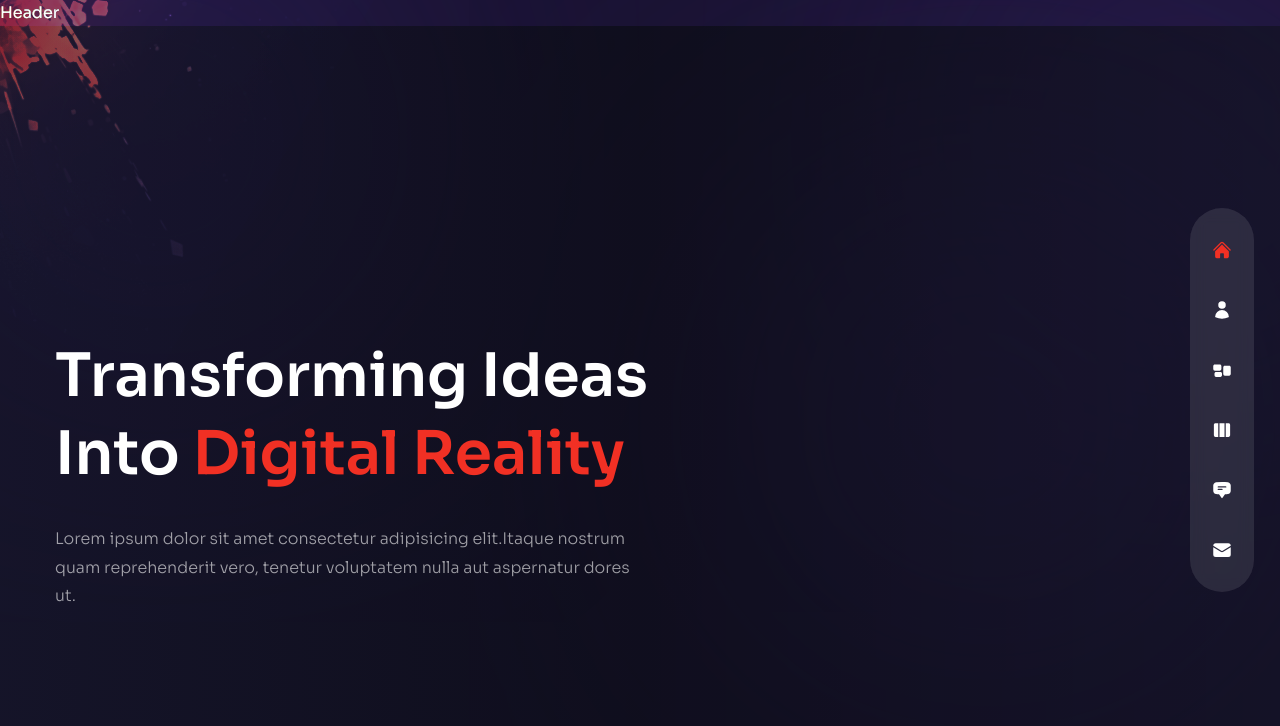
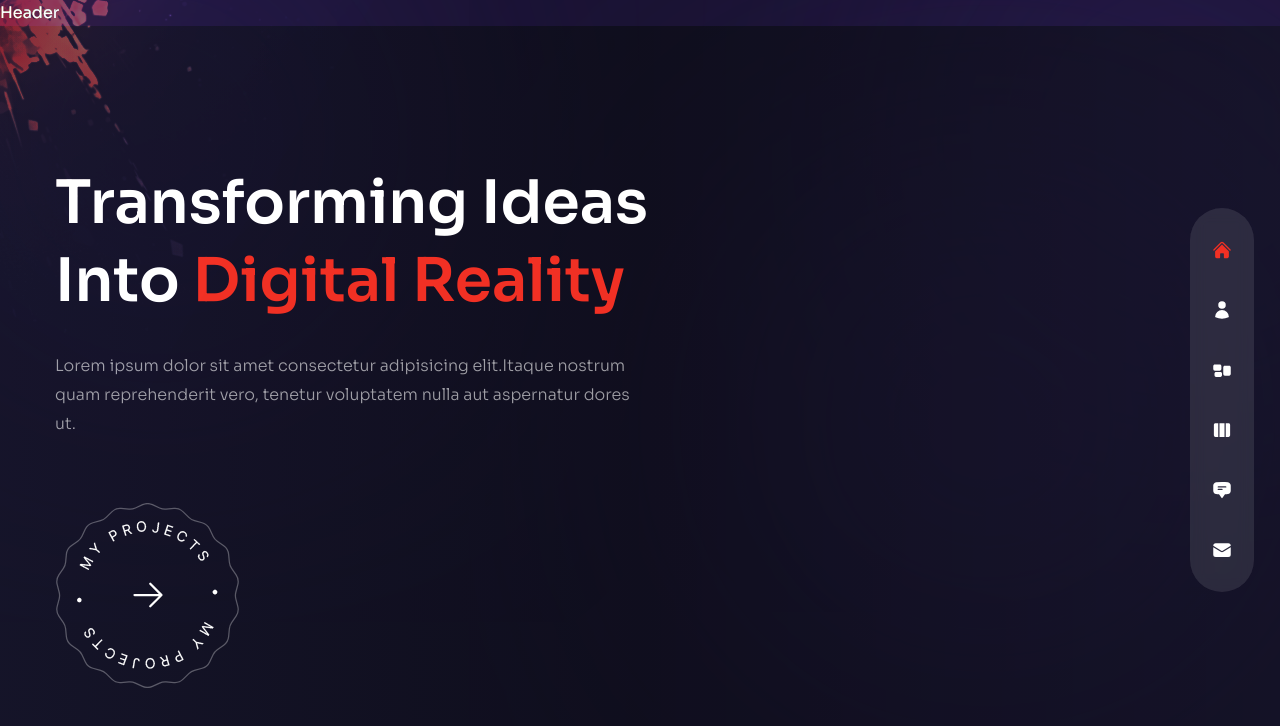
Before and after one commit to Iorenantsoa/Iorenantsoa-portfolio, a Next.js app: page / in a window 1280 px wide. Shown: the top 726 px of the page. Built offline with nearby package versions, Linux system fonts and the light colour scheme.

Commit message:
fin btn project , debut header

```diff
--- a/pages/index.js
+++ b/pages/index.js
@@ -11,19 +11,41 @@
   return (
     <div className="bg-primary/60 h-full">
       <div className="w-full h-full bg-gradient-to-r from-primary/10 via-black/30 to-black/10">
-        <div className="text-center flex flex-col justify-center xl:pt-40 xl:text-left h-full container mx-auto">
-            <h1 className="h1">
-                Transforming Ideas <br/> Into {' '}
-                <span className="text-accent">Digital Reality</span>
-            </h1>
+        <div className="text-center flex flex-col justify-center xl:pt-30 xl:text-left h-full container mx-auto">
+          <motion.h1
+            variants={fadeIn('down', 0.2)}
+            initial='hidden'
+            animate="show"
+            exit="hidden"
+            className="h1"
+          >
+            Transforming Ideas <br /> Into {' '}
+            <span className="text-accent">Digital Reality</span>
+          </motion.h1>
 
-            <p className="max-w-sm xl:max-w-xl mx-auto xl:mx-0 mb-10 xl:mb-16">
-              Lorem ipsum dolor sit amet consectetur adipisicing elit.Itaque nostrum quam reprehenderit vero, tenetur voluptatem nulla aut aspernatur dores ut.
-            </p>
+          <motion.p
+            variants={fadeIn('down', 0.3)}
+            initial='hidden'
+            animate="show"
+            exit="hidden"
+            className="max-w-sm xl:max-w-xl mx-auto xl:mx-0 mb-10 xl:mb-16"
+          >
+            Lorem ipsum dolor sit amet consectetur adipisicing elit.Itaque nostrum quam reprehenderit vero, tenetur voluptatem nulla aut aspernatur dores ut.
+          </motion.p>
 
-            <div className="flex justify-center xl:hidden relative">
-              <ProjectsBtn/>
-            </div>
+          <div className="flex justify-center xl:hidden relative">
+            <ProjectsBtn />
+          </div>
+          <motion.div
+            variants={fadeIn('down', 0.4)}
+            initial='hidden'
+            animate="show"
+            exit="hidden"
+            className="hidden xl:flex"
+
+          >
+            <ProjectsBtn />
+          </motion.div>
         </div>
       </div>
     </div>
```
Also changed, not shown: components/ProjectsBtn.js (line endings or trailing spaces).
